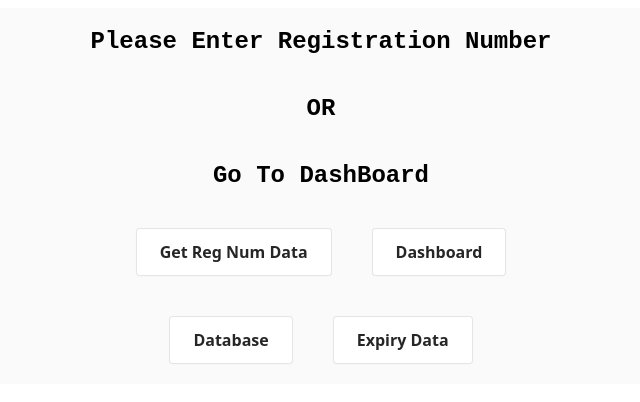
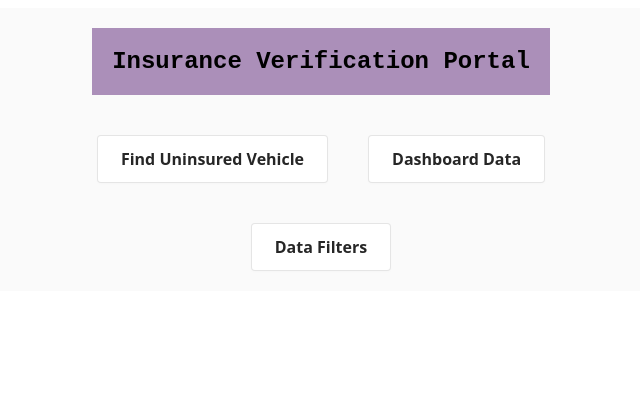
Before and after one commit to vatsalyabuddha/versatile-test, a React (Create React App) app in the folder client/: page / in a window 1280 px wide. Shown: the top 402 px of the page, without its empty margins (319-959 px from the left). Built offline with nearby package versions, Linux system fonts and the light colour scheme.

Commit message:
Presentation ke baad ka commit

```diff
--- a/client/src/app.css
+++ b/client/src/app.css
@@ -460,6 +460,7 @@ p {
     justify-content: center;
     align-items: center;
     flex-direction: column;
+    background-color: #7de7bb;
 }
 .Dashboardmiddle{
     padding: 10px;
@@ -581,5 +582,14 @@ p {
     background-color: #9CB98F;
     color: white;
   }
+  .nav-head-main{
+      background-color: #AB8FB9;
+      padding: 20px;
+  }
+
+  .dash-head{
+      background-color: #7de7bb;
+      padding: 40px;
+  }
 
   /* =========== end table-------------- */
--- a/client/src/component/Dashboard.js
+++ b/client/src/component/Dashboard.js
@@ -49,12 +49,12 @@ const Dashboard = (props) => {
 
     const renderMiddle = () => {
         let tileData = [
-            { label: "Vehicles", number: data.length },
+            { label: "Total Vehicles", number: data.length },
             { label: "Unique Vehicles", number: data.length },
-            { label: "Insured", number: insuredVehicle.length },
-            { label: "Uninsured", number: unInsuredVehicle.length },
+            { label: "Insured Vehicles", number: insuredVehicle.length },
+            { label: "Uninsured Vehicles", number: unInsuredVehicle.length },
             { label: "Vehicle Category", number: getArrByList("maker_model") && getArrByList("maker_model").length },
-            { label: "Location", number: getArrByList("rto_name") && getArrByList("rto_name").length },
+            { label: "Different Location", number: getArrByList("rto_name") && getArrByList("rto_name").length },
         ]
         return (
             <div className='Dashboardmiddle'>
@@ -112,7 +112,7 @@ const Dashboard = (props) => {
         let month = getMonth(date.getMonth())
         return (
             <div className='bottom'>
-                <div className='df-jc head'><h2>Expiry Data </h2>
+                <div className='df-jc head'><h2>Month Wise Expiry Data </h2>
                 {/* <span>Last updated : 5/9/22</span> */}
                 </div>
                 <div className='Dashboardmiddle'>
@@ -126,7 +126,7 @@ const Dashboard = (props) => {
 
     return (
         <div>
-            <h2 className='center'>Dashboard</h2>
+            <h1 className='center dash-head'>Dashboard</h1>
             {/* {renderTop()} */}
             {renderMiddle()}
             {renderBottom()}
--- a/client/src/component/Database.js
+++ b/client/src/component/Database.js
@@ -14,7 +14,7 @@ const Database = (props) => {
 
 
     useEffect(() => {
-        let url = `${configs.regIDurl}/api/init-process`;
+        let url = `${configs.regIDurl}/api/total-reg-checked`;
 
         axios.get(url)
             .then(function (response) {
--- a/client/src/component/GetDetailPage.js
+++ b/client/src/component/GetDetailPage.js
@@ -68,7 +68,7 @@ const GetDetailPage = (props) => {
                 //handle success
                 console.log(response);
                 removeLoader()
-                setUserData(response)
+                setUserData(response.data)
             })
             .catch(function (response) {
                 //handle error
@@ -171,7 +171,7 @@ const GetDetailPage = (props) => {
             { key: "Owner Name", value: userData.owner_name },
             { key: "Registration Number", value: userData.registration_number },
             { key: "Registration Date", value: userData.registration_date.slice(0,10 ) },
-            { key: "Insurance Uptu", value: userData.insurance_upto.slice(0,10 ) },
+            { key: "Insurance Up-to", value: userData.insurance_upto.slice(0,10 ) },
         ]
         return (
             <div className='mainUser upload'>
--- a/client/src/component/Home.js
+++ b/client/src/component/Home.js
@@ -73,16 +73,16 @@ const Home = () => {
         return (
             <div className='home'>
                 {/* {renderData()} */}
-                <h2> Please Enter Registration Number</h2>
-                <h2> OR</h2>
-                <h2> Go To DashBoard</h2>
+                <h2 className='nav-head-main'> Insurance Verification Portal</h2>
+                {/* <h2> OR</h2>
+                <h2> Go To DashBoard</h2> */}
                 <div className='df-jc'>
-                    <div className='pad-10 mar-10'><Button btnText="Get Reg Num Data" color="red" name="getRegNumData" click={changePage} /></div>
-                    <div className='pad-10 mar-10'><Button btnText="Dashboard" color="red" name="dashboard" click={(e)=>changePage(e)} /></div>
+                    <div className='pad-10 mar-10'><Button btnText="Find Uninsured Vehicle" color="red" name="getRegNumData" click={changePage} /></div>
+                    <div className='pad-10 mar-10'><Button btnText="Dashboard Data" color="red" name="dashboard" click={(e)=>changePage(e)} /></div>
                 </div>
                 <div className='df-jc'>
-                    <div className='pad-10 mar-10'><Button btnText="Database" color="red" name="database" click={(e)=>changePage(e)} /></div>
-                    <div className='pad-10 mar-10'><Button btnText="Expiry Data" color="red" name="expData" click={(e)=>changePage(e)} /></div>
+                    <div className='pad-10 mar-10'><Button btnText="Data Filters" color="red" name="database" click={(e)=>changePage(e)} /></div>
+                    {/* <div className='pad-10 mar-10'><Button btnText="Expiry Data" color="red" name="expData" click={(e)=>changePage(e)} /></div> */}
                 </div>
             </div>
         )
--- a/client/src/component/Table.js
+++ b/client/src/component/Table.js
@@ -23,7 +23,7 @@ const Table = (props) => {
     <th>Captured Date</th>
     <th>Location</th>
     <th>Insurance Status</th>
-    <th>Exp Date</th>
+    <th>Insurance Exp. Date</th>
   </tr>
   {data.map((item, i)=>{
     return(
--- a/client/src/component/configs.js
+++ b/client/src/component/configs.js
@@ -30,8 +30,8 @@ let configs = {
         "Uttarakhand",
         "West Bengal"
     ],
-    regIDurl:"http://localhost:8000",
-    listRegurl:"http://localhost:8000",
+    regIDurl:"http://localhost:4000",
+    listRegurl:"http://localhost:4000",
     docAPI:"",
 }
 
```
Also changed, not shown: 2 other files (tests, documents, lock files or other folders).
